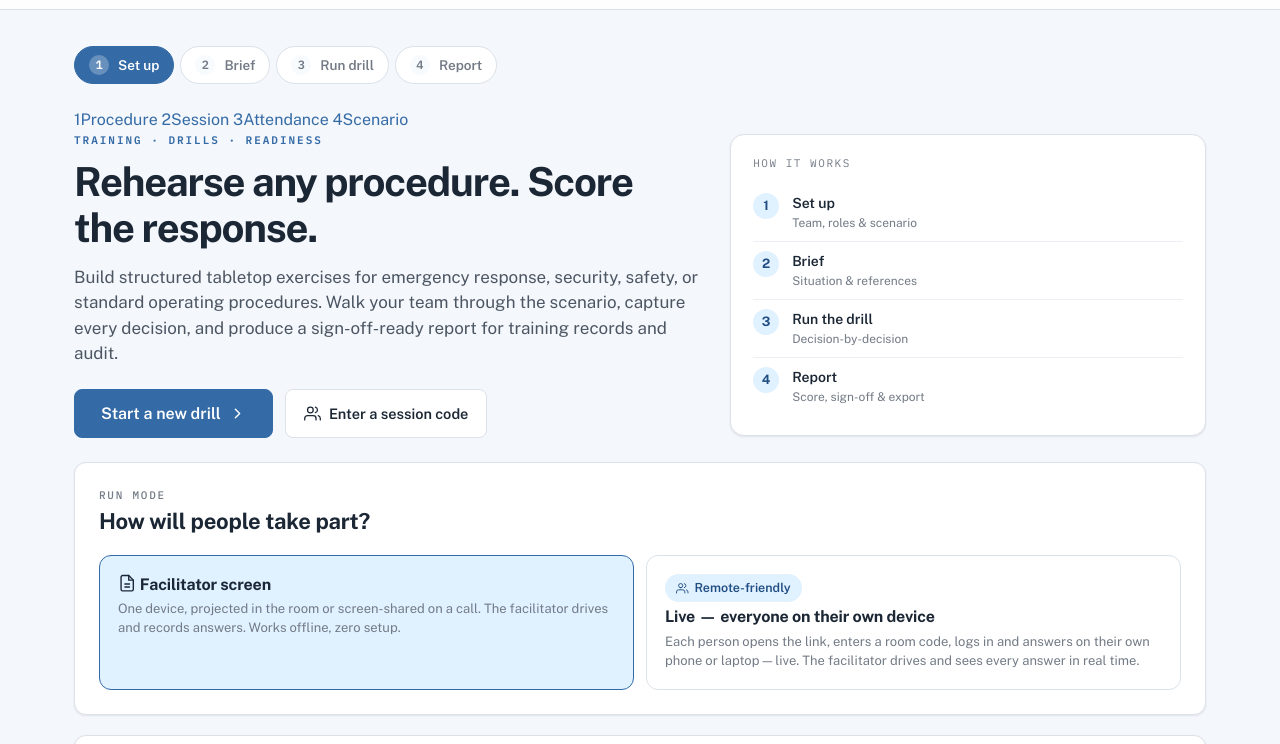
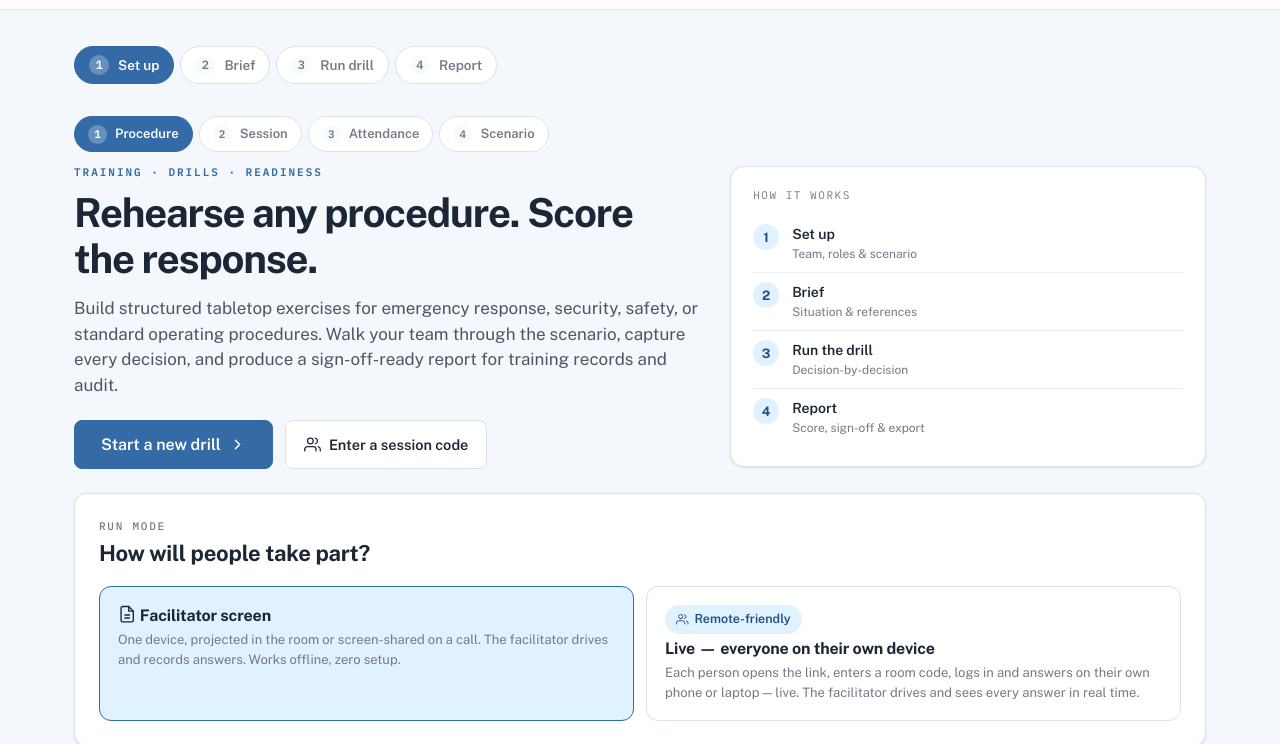
Before and after one commit to jked10/Table-Top-Drill-Template, a plain HTML site: page index.html in a window 1280 px wide. Shown: the part 53-797 px from the top of the page. Drawn offline with nearby package versions, Linux system fonts and the light colour scheme.

Commit message:
Add files via upload

```diff
--- a/css/app.css
+++ b/css/app.css
@@ -226,6 +226,31 @@
 .step-pill.active { color: #fff; background: var(--primary); border-color: var(--primary); }
 .step-pill.active .n { background: oklch(1 0 0 / 0.25); color: #fff; }
 
+/* sticky in-page step nav for the setup screen */
+.setup-nav {
+  position: sticky; top: 62px; z-index: 30;
+  display: flex; gap: 6px; flex-wrap: wrap; align-items: center;
+  margin: 14px 0 4px; padding: 8px 0;
+  background: color-mix(in oklch, var(--bg) 88%, transparent);
+  backdrop-filter: blur(8px); -webkit-backdrop-filter: blur(8px);
+}
+.setup-nav .sn-item {
+  display: inline-flex; align-items: center; gap: 8px; cursor: pointer;
+  padding: 7px 13px; border-radius: 999px; text-decoration: none;
+  background: var(--surface); border: 1px solid var(--line);
+  font-size: 13px; font-weight: 600; color: var(--muted); transition: all .14s ease;
+}
+.setup-nav .sn-item:hover { color: var(--ink); border-color: var(--primary); }
+.setup-nav .sn-item .n {
+  width: 19px; height: 19px; border-radius: 50%; background: var(--surface-2);
+  color: var(--muted); display: grid; place-items: center; font-size: 11px; font-family: var(--mono);
+}
+.setup-nav .sn-item.active { color: #fff; background: var(--primary); border-color: var(--primary); }
+.setup-nav .sn-item.active .n { background: oklch(1 0 0 / 0.25); color: #fff; }
+/* offset anchor jumps so sticky chrome doesn't cover headings */
+#procCard, #setupCard, #attendCard, #scenarioCard { scroll-margin-top: 118px; }
+@media (max-width: 560px){ .setup-nav .sn-item { padding: 6px 10px; font-size: 12px; } }
+
 /* ---------- Participant rows ---------- */
 .plist { display: flex; flex-direction: column; gap: 10px; }
 .prow {
```
